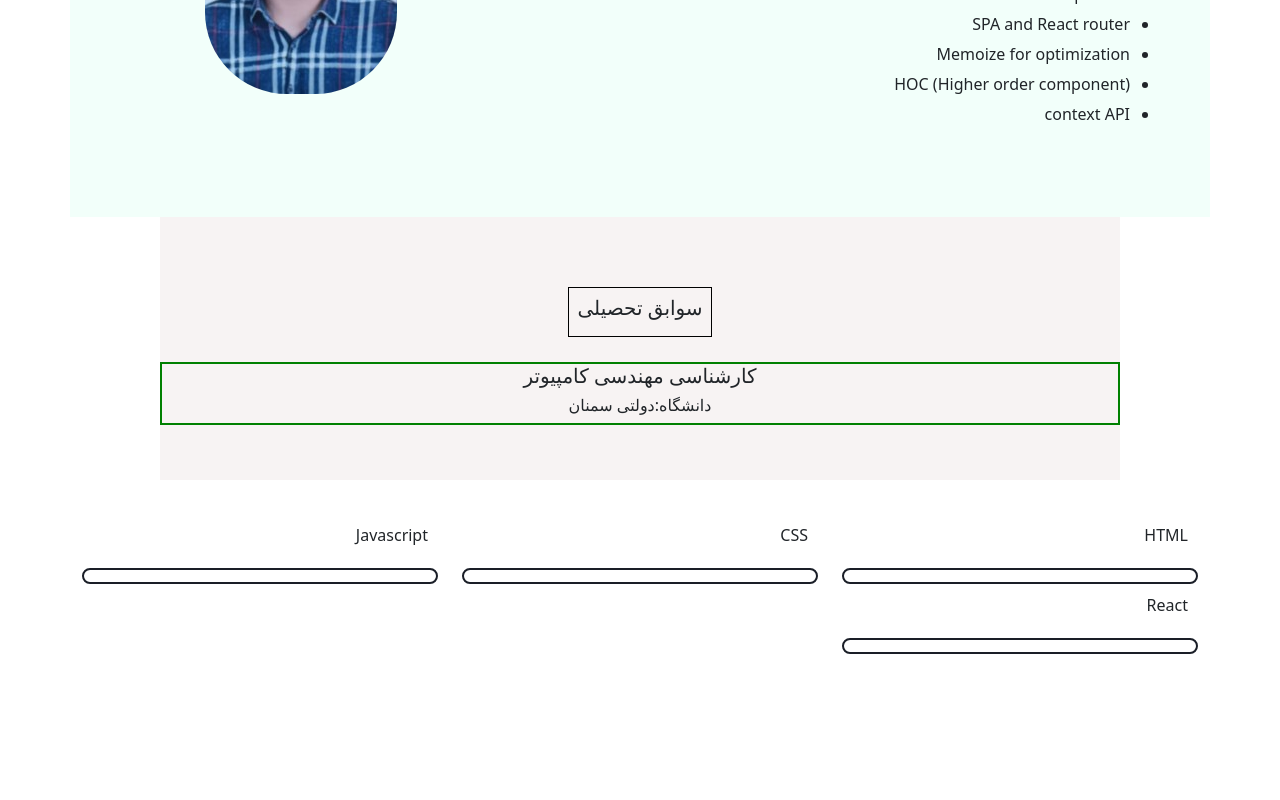
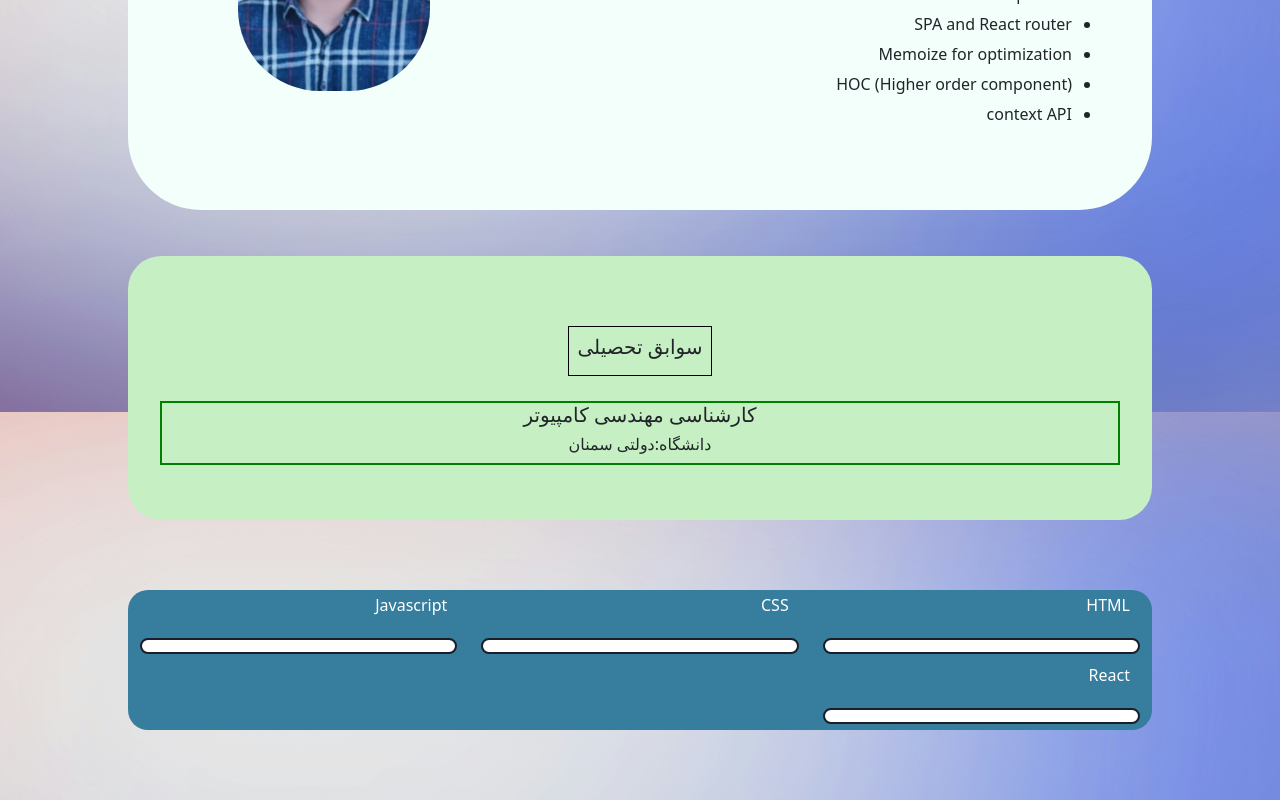
Before and after one commit to Ali-Jalali-Farahani/CV, a React (Create React App) app: page / in a window 1280 px wide. Shown: the part 388-1188 px from the top of the page. Before the commit the page ends 1048 px from the top, so only its background shows below. Built offline with nearby package versions, Linux system fonts and the light colour scheme.

Commit message:
CV website V1

```diff
--- a/src/App.css
+++ b/src/App.css
@@ -1,4 +1,3 @@
 .skills{
-    padding-top: 40px;
     direction: rtl;
 }
--- a/src/App.js
+++ b/src/App.js
@@ -12,7 +12,7 @@ function App() {
   return (
     <>
       <Navbar />
-      <Resume_summary />
+      <Resume_summary style={{backgroundColor:"white"}} />
       <Educational_background/>
 
       {/*skills*/}
--- a/src/components/Educationa_background/Educational_background.css
+++ b/src/components/Educationa_background/Educational_background.css
@@ -1,9 +1,10 @@
 #educational-background{
-    max-width: 960px;
-    background-color: #e7dbdb54;
+    background-color: #c6f0c4;
     margin: 0 auto;
     padding:30px 0;
     opacity: 0;
+    width: 80%;
+    border-radius: 33px
 }
 
 .main_title{
--- a/src/components/Resume_summary/Resume_summary.css
+++ b/src/components/Resume_summary/Resume_summary.css
@@ -1,8 +1,11 @@
 #summery-container{
     margin-top: 110px;
+    margin-bottom: 46px;
+    padding: 65px 0px;
+    height: fit-content;
+    width: 80%;
+    border-radius: 73px;
     background-color: #f2fffa;
-    height: fit-content;
-    padding: 65px 0px;
 }
 
 .name{
--- a/src/components/Skill/Skill.css
+++ b/src/components/Skill/Skill.css
@@ -1,7 +1,12 @@
-#skill-container{
-    width: 100%;
+.skills{
+    width: 80%;
+    margin-top: 70px;
+    margin-bottom: 70px;
+    background-color: #367d9e;
+    color: white;
+    border-radius: 20px;
+
 }
-
 progress{
     appearance: none;
     direction: rtl;
@@ -9,19 +14,17 @@ progress{
 }
 
 progress::-webkit-progress-bar {
-  background-color: white;   /* رنگ دلخواهِ زمینه */
-  border-radius: 20px;          /* گوشه‌های گرد */
-  border: 2px solid #1a1e27; /* رنگ دلخواهِ حاشیه */
+  background-color: white;
+  border-radius: 20px;
+  border: 2px solid #1a1e27;
 }
 
-/* بخش پُر-شدهٔ نوار در WebKit */
 progress::-webkit-progress-value {
-  background-color: #38e452;   /* رنگ دلخواهِ پیشرفت */
-  border-radius: 6px;          /* برای هم‌سطح شدن با لبه‌ها */
+  background-color: #38e452;
+  border-radius: 6px;
   transition: width 2s ease-out;
 }
 
-/* فایرفاکس (مقیاس موزیلا) */
 progress::-moz-progress-bar {
   background-color: #3b82f6;
   border-radius: 6px;
--- a/src/index.css
+++ b/src/index.css
@@ -1,11 +1,16 @@
 html,body,#root {
-  height: 100%;
+  height: inherit;
   margin: 0;
 }
 
 body{
-  background-image: "Images/background.jpg";
+  background-image: url("../public/Images/background.jpg");
+  background-size: cover;
+  background-attachment: fixed;
+  background-position: center;
+  background-repeat: no-repeat;
 }
+
 p{
     direction: rtl;
     line-height: 30px;
```
Also changed, not shown: public/Images/background image.jpg (deleted), public/Images/background.jpg (added).
